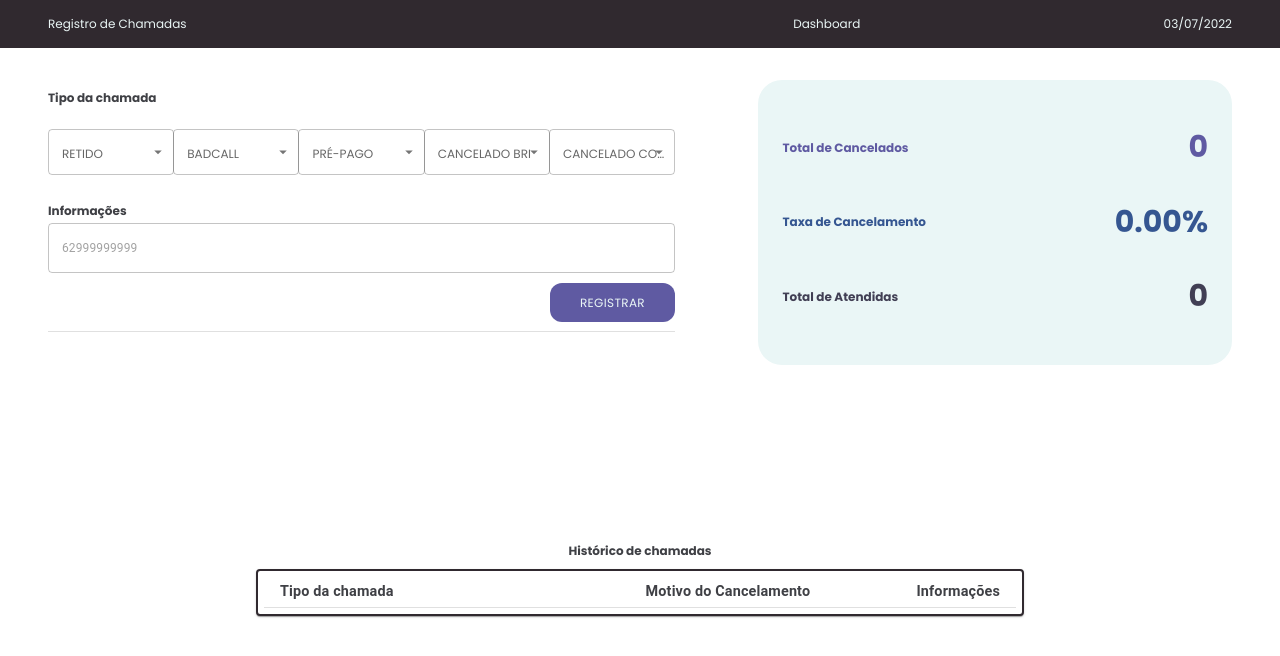
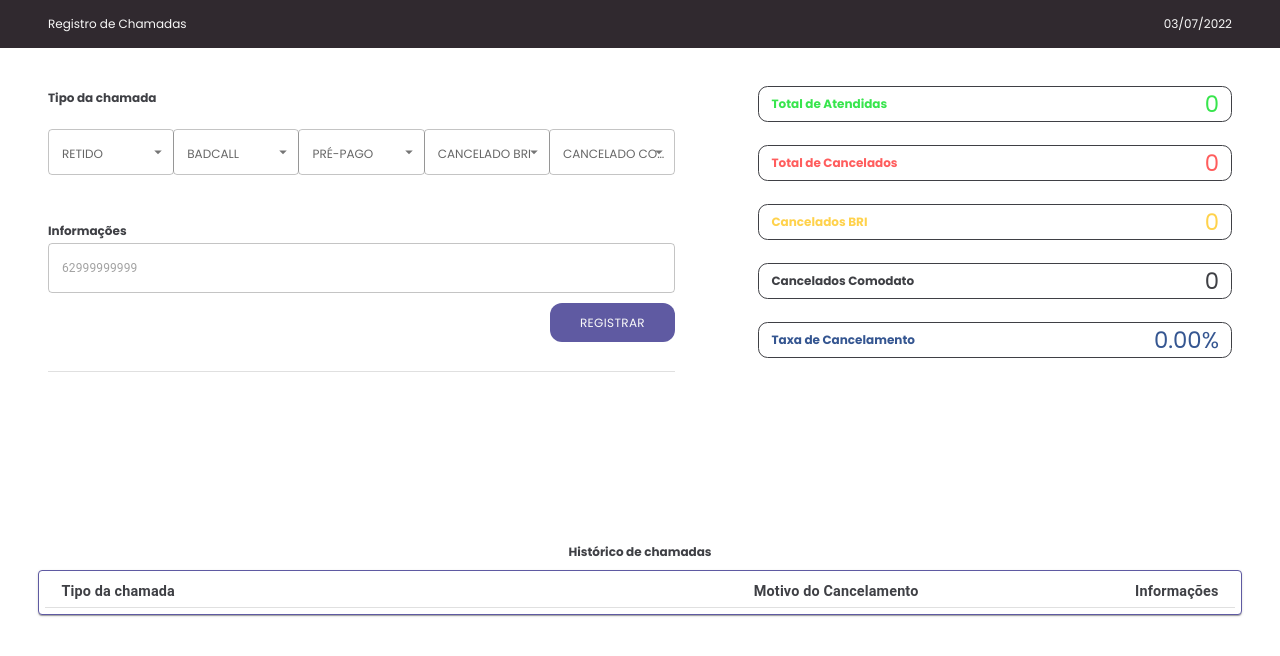
Before and after one commit to joaovsz/callRegister, a React (Vite) app: page / in a window 1280 px wide. Shown: the top 656 px of the page. Built offline with nearby package versions, Linux system fonts and the light colour scheme.

Commit message:
Day Result Atualizado

```diff
--- a/src/components/Charts/Day_Results.tsx
+++ b/src/components/Charts/Day_Results.tsx
@@ -5,7 +5,7 @@ import { Chart_container } from './Chart_container'
 export const Day_Results = () => {
 
   const {calls,taxa,
-  totalCanceled, calcularTaxa} = useContext(ChartsContext)
+  totalCanceled, calcularTaxa, canceladoBRI, canceladoCOMODATO} = useContext(ChartsContext)
   useEffect(()=>{
     calcularTaxa(totalCanceled)
   },[totalCanceled, calls])
@@ -14,6 +14,10 @@ export const Day_Results = () => {
     <>
     <section id="results">
       <div id="table-result">
+        <div id="atendidas">
+          <span>Total de Atendidas</span>
+          <span className="quantity">{calls.length}</span>
+          </div>
         <div id="cancelados">
         <span>
           Total de Cancelados
@@ -22,20 +26,24 @@ export const Day_Results = () => {
           {totalCanceled}
           </span>
           </div>
-          <div id="taxa">
+
+
+          <div id="BRI">
+          <span>Cancelados BRI</span>
+          <span className="quantity">{canceladoBRI}</span>
+        </div>
+          <div id="COMODATO">
+          <span>Cancelados Comodato</span>
+          <span className="quantity">{canceladoCOMODATO}</span>
+        </div>
+        <div id="taxa">
           <span>Taxa de Cancelamento</span>
           <span className="quantity">{isNaN(taxa)?"0.00":(taxa).toFixed(2)}%</span>
 
         </div>
-        <div id="atendidas">
-          <span>Total de Atendidas</span>
-          <span className="quantity">{calls.length}</span>
-          </div>
+
 
       </div>
-     {/* <div id="chart">
-        <Chart_container/>
-      </div>  */}
       </section>
 
       </>
--- a/src/components/Header/Header.tsx
+++ b/src/components/Header/Header.tsx
@@ -28,7 +28,7 @@ export const Header = () => {
       <span>Total de Cancelados: </span>
       <span>86</span> */}
       </div>
-      <span>Dashboard</span>
+      {/* <span>Dashboard</span> */}
       <span>{date}</span>
     </header>
   )
--- a/src/components/sass/form.sass
+++ b/src/components/sass/form.sass
@@ -3,9 +3,9 @@
 
 #registerCall
   width: 55%
-  height: 100%
+  height: 25rem
   padding-right: 2rem
-  @include flexColumn(0, flex-start, none)
+  @include flexColumn(0, space-between, none)
 
   .selectCall
     border-radius: 1rem
--- a/src/components/sass/register.sass
+++ b/src/components/sass/register.sass
@@ -9,57 +9,66 @@ main
   overflow: auto
   #register
     width: calc(100% - 8rem)
-    height: 40%
+    height: 25rem
     gap: 3rem
     margin: 2rem 4rem 0 4rem
     @include flexRow(0)
 
   #results
     width: 40%
-    background: $white-bg
-    border-radius: 2rem
-    padding: 2rem
-    height: 95%
+    height: 25rem
     .quantity
-
-      font-size: 2.5rem
-
+      font-size: 1.9rem
+      font-weight: 400
     #table-result
-      @include flexColumn(1rem, space-around, center)
-      font-weight: bold
+      @include flexColumn(0, space-evenly, center)
       font-size: 1.2rem
       width: 100%
       height: 100%
+    span
+      font-weight: 700
 
 
     #atendidas
       width: 100%
-
-      @include flexRow(0)
-      color: $dark-purple
+      border-radius: .8rem
+      border: 1px solid $black
+      @include flexRow(1rem)
+      color: $green
 
 
     #cancelados
-      @include flexRow(0)
-
+      border-radius: .8rem
+      @include flexRow(1rem)
+      border: 1px solid $black
       width: 100%
-      color: $purple
+      color: $red
 
 
     #taxa
-      @include flexRow(0)
+      border-radius: .8rem
+      @include flexRow(1rem)
       width: 100%
+      border: 1px solid $black
       color: $blue
 
+    #BRI, #COMODATO
+      border-radius: .8rem
+      width: 100%
+      color: $yellow
+      border: 1px solid $black
+      @include flexRow(1rem)
+    #COMODATO
+      color: $black
 
   #tableInfo
     @include flexColumn(0, flex-start, center)
-    width: 60%
+    width: 94%
     margin: auto
     padding: 0 0 2rem 0
 
     .MuiPaper-root
-      border: .2rem $raisin-black solid
+      border: .1rem $purple solid
       padding: 0.5rem
       .MuiTable-root
         height: 100%
@@ -72,7 +81,7 @@ main
       .MuiTableBody-root .MuiTableRow-root .MuiTableCell-root
         font-size: 1.2rem
         font-weight: 300
-        color: $raisin-black
+        color: $black
 
       .MuiTableRow-root.RETIDO
         color: $blue
--- a/src/components/sass/variables.sass
+++ b/src/components/sass/variables.sass
@@ -4,5 +4,8 @@ $purple: #5F5AA2
 $dark-purple: #413F54
 $blue: #355691
 $text: #FFFFFF
+$green: #38E54D
+$red: #FF5D5D
+$yellow: #FFD24C
 $text-contrast: #002B5B
-$white-bg:#EAF6F6
+$white-bg:#F9F9F9
```
